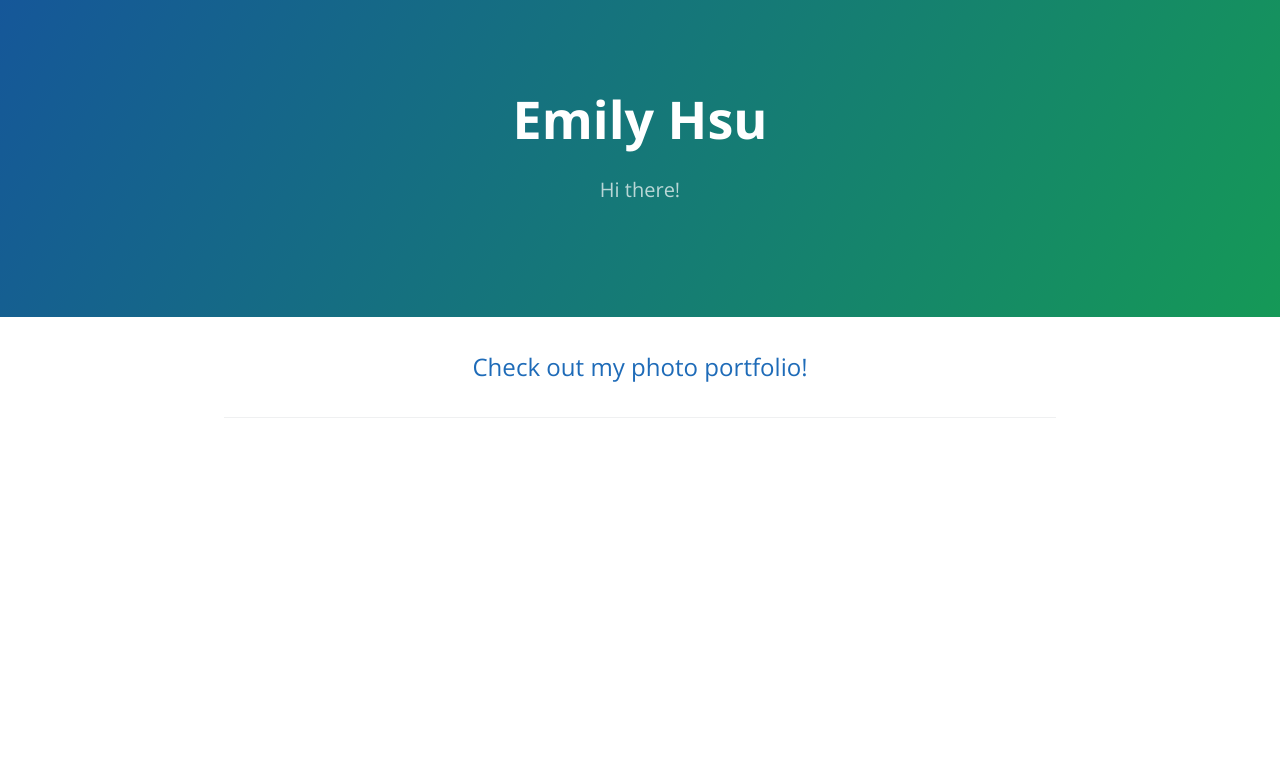
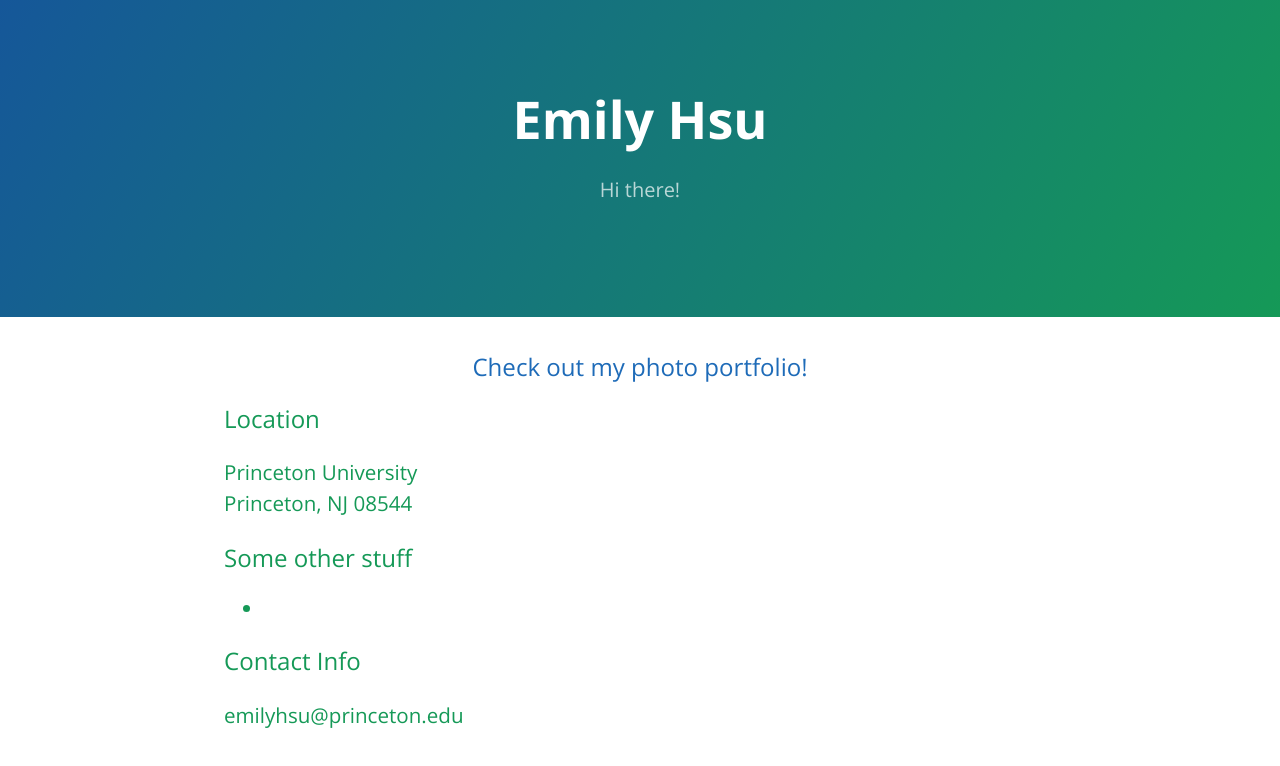
Before and after one commit to ushylime/aboutme, a plain HTML site: page index.html in a window 1280 px wide. Drawn offline with nearby package versions, Linux system fonts and the light colour scheme.

Commit message:
Update index.html

```diff
--- a/index.html
+++ b/index.html
@@ -19,8 +19,30 @@
       <h3>
 <center><h3>
 <a href="http://cargocollective.com/emilyhsu">Check out my photo portfolio!</a></center>
-      <footer class="site-footer">
-      </footer>
+      <footer class="text-center">
+        <div class="footer-above">
+            <div class="container">
+                <div class="row">
+                    <div class="footer-col col-md-4">
+                        <h3>Location</h3>
+                        <p>Princeton University<br>Princeton, NJ 08544</p>
+                    </div>
+                    <div class="footer-col col-md-4">
+                        <h3>Some other stuff</h3>
+                        <ul class="list-inline">
+                            <li>
+                                <a href="https://www.linkedin.com/in/ushylime" class="btn-social btn-outline"><i class="fa fa-fw fa-linkedin"></i></a>
+                            </li>
+                        </ul>
+                    </div>
+                    <div class="footer-col col-md-4">
+                        <h3>Contact Info</h3>
+                        <p>emilyhsu@princeton.edu</p>
+                    </div>
+                </div>
+            </div>
+        </div>
+    </footer>
 
     </section>
 
```
